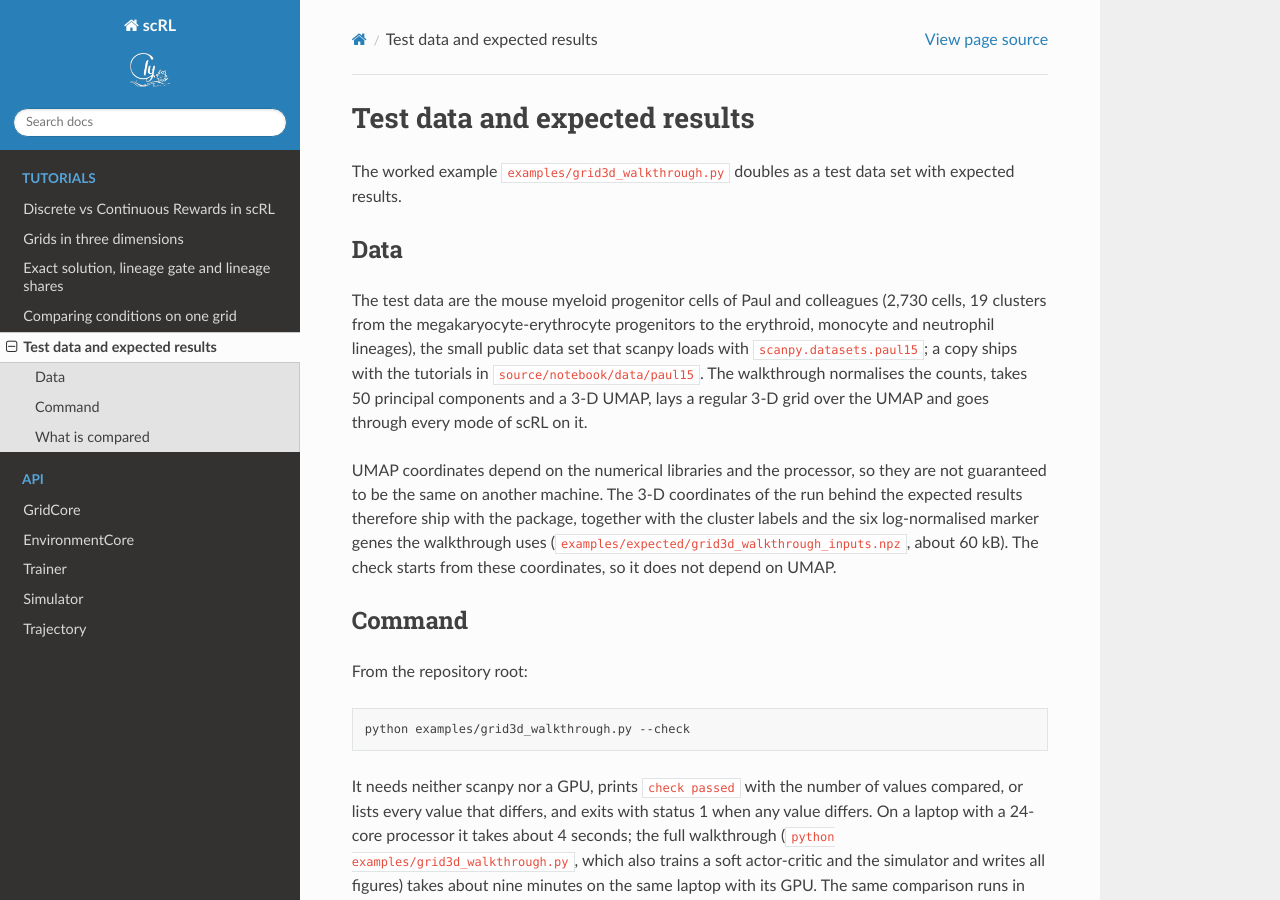
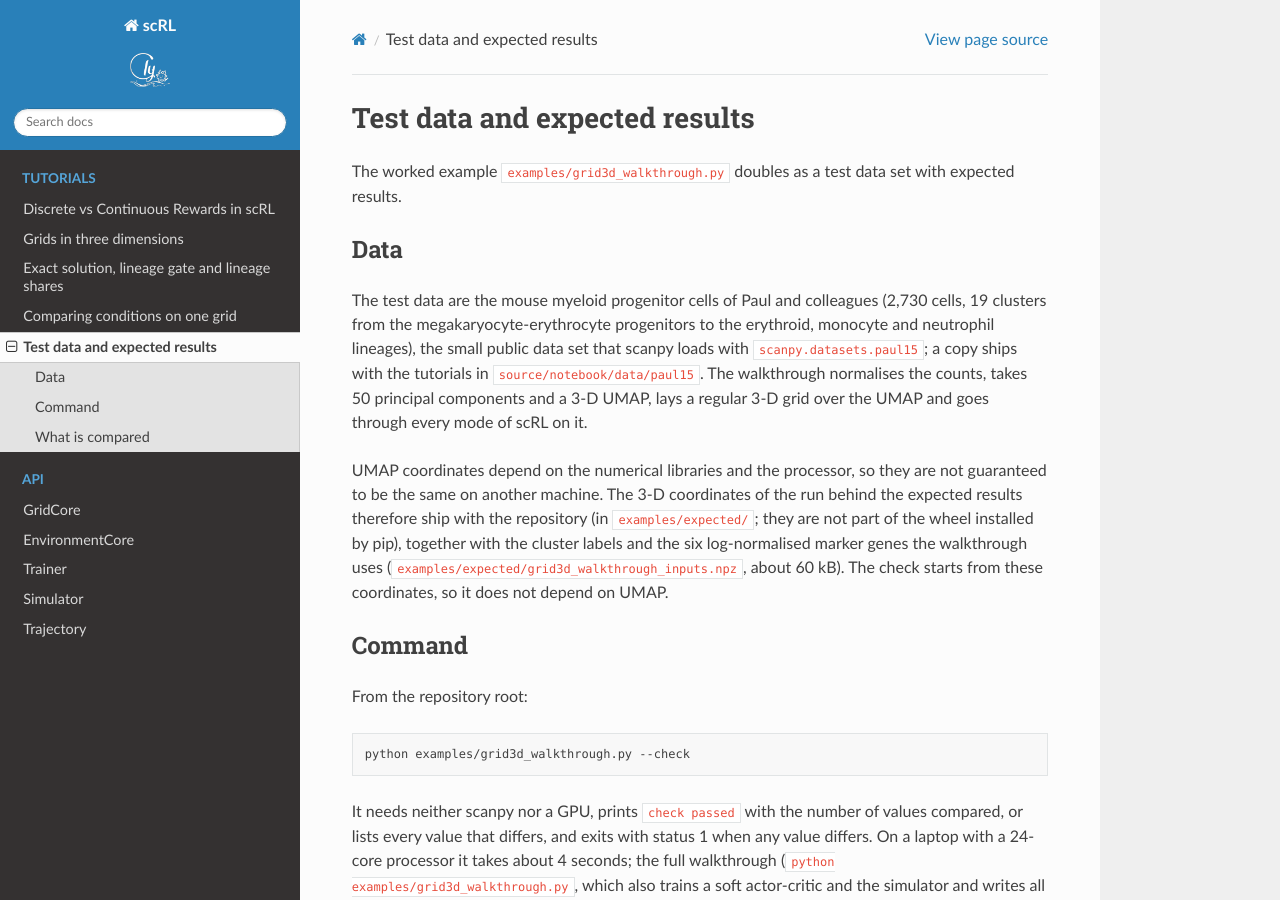
Before and after one commit to PeterPonyu/scRL, a Sphinx documentation site: the page built from source/testdata.rst, in a window 1280 px wide and 900 px high. Built offline with Sphinx 7.4.7 and the Read the Docs theme 3.1.0, drawn with Linux system fonts in a browser that asks for light colours; pages that are not in the unit, such as notebooks, are missing from menus.

Commit message:
Document where the test data live and list the 3-D views in the API pages
The worked example's coordinates and expected results sit in examples/expected/ of the
repository, not in the wheel; README and the test-data page now say so. exact_trajectories,
plot_trajectories, plot_mesh and plot_voxels get API pages. The README's condition paragraph
names compare_fates for standardise, within, stat and pairs. scRL/.Rhistory is untracked.

```diff
--- a/source/GridCore.rst
+++ b/source/GridCore.rst
@@ -25,6 +25,10 @@ GridCore
     scRL.PlotCore.plot_fates
     scRL.PlotCore.plot_conditions
     scRL.ExactCore.exact_values
+    scRL.ExactCore.exact_trajectories
+    scRL.PlotCore.plot_trajectories
+    scRL.PlotCore.plot_mesh
+    scRL.PlotCore.plot_voxels
     scRL.FateCore.fate_gate
     scRL.FateCore.fate_probabilities
     scRL.FateCore.fate_over_runs
--- a/source/testdata.rst
+++ b/source/testdata.rst
@@ -14,7 +14,7 @@ public data set that scanpy loads with ``scanpy.datasets.paul15``; a copy ships
 
 UMAP coordinates depend on the numerical libraries and the processor, so they are not guaranteed to be
 the same on another machine. The 3-D coordinates of the run behind the expected results therefore ship
-with the package, together with the cluster labels and the six log-normalised marker genes the walkthrough
+with the repository (in ``examples/expected/``; they are not part of the wheel installed by pip), together with the cluster labels and the six log-normalised marker genes the walkthrough
 uses (``examples/expected/grid3d_walkthrough_inputs.npz``, about 60 kB). The check starts from these
 coordinates, so it does not depend on UMAP.
 
```
Also changed, not shown: README.md (+2 -2 lines), 2 other files.
